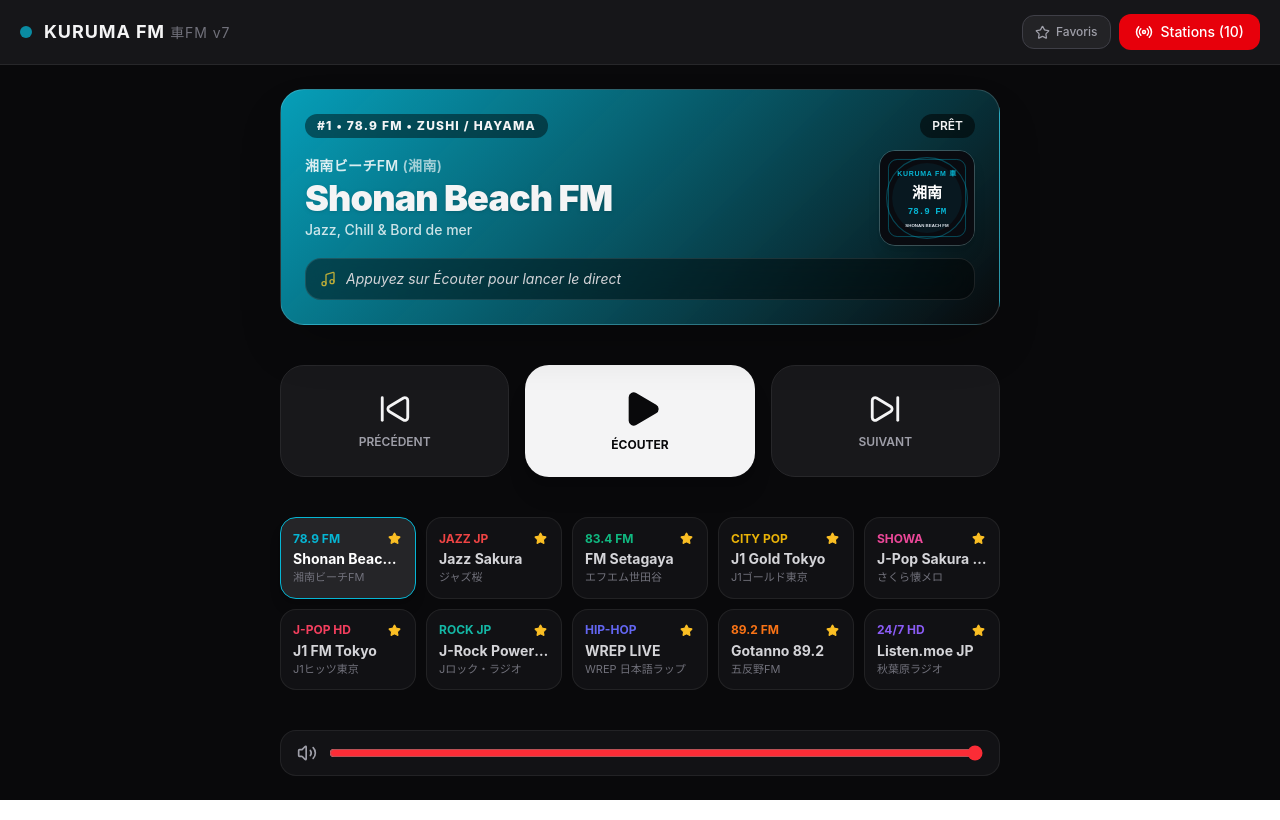
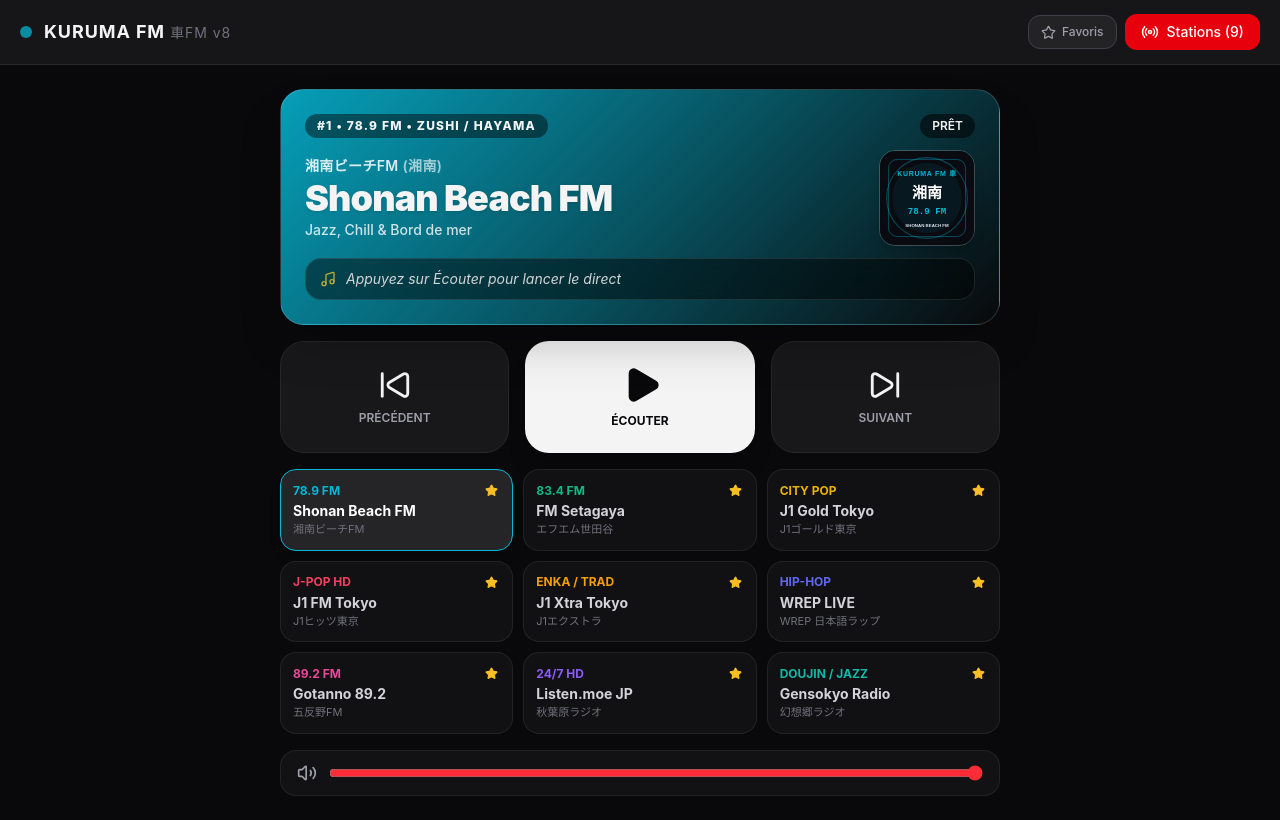
Before and after one commit to Moornn/kuruma-fm, a React (Vite) app: page / in a window 1280 px wide. Built offline with nearby package versions, Linux system fonts and the light colour scheme.

Commit message:
v8: Correction du zapping entre stations et suppression des coupures

```diff
--- a/src/App.jsx
+++ b/src/App.jsx
@@ -7,7 +7,7 @@ import {
 } from 'lucide-react';
 
 // ============================================================================
-// 1. STATIONS PAR DÉFAUT V7 (FLUX VÉRIFIÉS + RELAIS TCP POUR TORONTOCAST)
+// 1. STATIONS PAR DÉFAUT V8 (FLUX DIRECTS STABLES EN PRIORITÉ)
 // ============================================================================
 const DEFAULT_STATIONS = [
   {
@@ -26,22 +26,8 @@ const DEFAULT_STATIONS = [
     isFavorite: true
   },
   {
-    id: 'jazz-sakura',
+    id: 'fm-setagaya',
     presetNumber: 2,
-    name: 'Jazz Sakura',
-    kanji: 'ジャズ桜',
-    frequency: 'JAZZ JP',
-    prefecture: 'Tokyo / Kyoto',
-    prefectureKanji: '桜',
-    genre: 'Japanese Jazz, Lounge & Bossa',
-    streamUrl: 'http://cast1.torontocast.com:2120/stream',
-    useProxy: true,
-    color: '#ef4444',
-    isFavorite: true
-  },
-  {
-    id: 'fm-setagaya',
-    presetNumber: 3,
     name: 'FM Setagaya',
     kanji: 'エフエム世田谷',
     frequency: '83.4 FM',
@@ -56,7 +42,7 @@ const DEFAULT_STATIONS = [
   },
   {
     id: 'j1-gold',
-    presetNumber: 4,
+    presetNumber: 3,
     name: 'J1 Gold Tokyo',
     kanji: 'J1ゴールド東京',
     frequency: 'CITY POP',
@@ -69,22 +55,8 @@ const DEFAULT_STATIONS = [
     isFavorite: true
   },
   {
-    id: 'jpop-sakura',
-    presetNumber: 5,
-    name: 'J-Pop Sakura 80s',
-    kanji: 'さくら懐メロ',
-    frequency: 'SHOWA',
-    prefecture: 'Tokyo',
-    prefectureKanji: '昭和',
-    genre: 'Classiques J-Pop 70s, 80s & 90s',
-    streamUrl: 'http://igor.torontocast.com:1710/stream',
-    useProxy: true,
-    color: '#ec4899',
-    isFavorite: true
-  },
-  {
     id: 'j1-hits',
-    presetNumber: 6,
+    presetNumber: 4,
     name: 'J1 FM Tokyo',
     kanji: 'J1ヒッツ東京',
     frequency: 'J-POP HD',
@@ -97,22 +69,22 @@ const DEFAULT_STATIONS = [
     isFavorite: true
   },
   {
-    id: 'jrock-powerplay',
-    presetNumber: 7,
-    name: 'J-Rock Powerplay',
-    kanji: 'Jロック・ラジオ',
-    frequency: 'ROCK JP',
-    prefecture: 'Osaka / Tokyo',
-    prefectureKanji: '大阪',
-    genre: 'Rock Japonais & Visual Kei',
-    streamUrl: 'http://kathy.torontocast.com:3340/stream',
-    useProxy: true,
-    color: '#14b8a6',
+    id: 'j1-xtra',
+    presetNumber: 5,
+    name: 'J1 Xtra Tokyo',
+    kanji: 'J1エクストラ',
+    frequency: 'ENKA / TRAD',
+    prefecture: 'Tokyo',
+    prefectureKanji: '日本',
+    genre: 'Enka, Kayōkyoku & Traditionnel',
+    streamUrl: 'https://jenny.torontocast.com:2000/stream/J1XTRA',
+    useProxy: false,
+    color: '#f59e0b',
     isFavorite: true
   },
   {
     id: 'wrep-live',
-    presetNumber: 8,
+    presetNumber: 6,
     name: 'WREP LIVE',
     kanji: 'WREP 日本語ラップ',
     frequency: 'HIP-HOP',
@@ -120,14 +92,14 @@ const DEFAULT_STATIONS = [
     prefectureKanji: '渋谷',
     genre: 'Japanese Hip-Hop & R&B',
     streamUrl: 'https://c13.radioboss.fm:18200/stream',
-    fallbackUrl: 'http://c13.radioboss.fm:8200/stream',
+    fallbackUrl: 'https://c13.radioboss.fm:8200/stream',
     useProxy: false,
     color: '#6366f1',
     isFavorite: true
   },
   {
     id: 'gotanno-fm',
-    presetNumber: 9,
+    presetNumber: 7,
     name: 'Gotanno 89.2',
     kanji: '五反野FM',
     frequency: '89.2 FM',
@@ -136,12 +108,12 @@ const DEFAULT_STATIONS = [
     genre: 'Indie Pop & J-Pop',
     streamUrl: 'https://radio.gotanno.love/;',
     useProxy: false,
-    color: '#f97316',
+    color: '#ec4899',
     isFavorite: true
   },
   {
     id: 'listen-moe',
-    presetNumber: 10,
+    presetNumber: 8,
     name: 'Listen.moe JP',
     kanji: '秋葉原ラジオ',
     frequency: '24/7 HD',
@@ -149,14 +121,29 @@ const DEFAULT_STATIONS = [
     prefectureKanji: '秋葉原',
     genre: 'J-Pop, Anime & Future Funk (Sans Pub)',
     streamUrl: 'https://listen.moe/stream',
+    fallbackUrl: 'https://listen.moe/fallback',
     useProxy: false,
     color: '#8b5cf6',
+    isFavorite: true
+  },
+  {
+    id: 'gensokyo-radio',
+    presetNumber: 9,
+    name: 'Gensokyo Radio',
+    kanji: '幻想郷ラジオ',
+    frequency: 'DOUJIN / JAZZ',
+    prefecture: 'Akihabara',
+    prefectureKanji: '幻想',
+    genre: 'Arrangements Jazz, Rock & Instrumental JP',
+    streamUrl: 'https://stream.gensokyoradio.net/3/',
+    useProxy: false,
+    color: '#14b8a6',
     isFavorite: true
   }
 ];
 
-const STORAGE_KEY = 'kuruma_fm_stations_v7';
-const LAST_STATION_KEY = 'kuruma_fm_last_station_v7';
+const STORAGE_KEY = 'kuruma_fm_stations_v8';
+const LAST_STATION_KEY = 'kuruma_fm_last_station_v8';
 
 const RADIO_BROWSER_MIRRORS = [
   'https://de1.api.radio-browser.info',
@@ -165,7 +152,7 @@ const RADIO_BROWSER_MIRRORS = [
 ];
 
 // ============================================================================
-// 2. ICÔNE ÉCRAN D'ACCUEIL IPHONE & POCHETTE DYNAMIQUE CARPLAY / BLUETOOTH
+// 2. ICÔNE ÉCRAN D'ACCUEIL IPHONE & POCHETTE CARPLAY
 // ============================================================================
 function injectIosHomeScreenIcon() {
   try {
@@ -249,7 +236,8 @@ function normalizeStation(st, idx) {
     genre: st.genre || 'Japanese Radio',
     streamUrl: url,
     fallbackUrl: st.fallbackUrl || '',
-    useProxy: Boolean(st.useProxy || url.startsWith('http://')),
+    // On utilise le relais uniquement pour les flux HTTP non chiffrés
+    useProxy: Boolean(url.startsWith('http://')),
     type: st.type || (url.includes('.m3u8') ? 'hls' : 'mp3'),
     color: (st.color && st.color.startsWith('#')) ? st.color : '#ef4444',
     isFavorite: typeof st.isFavorite === 'boolean' ? st.isFavorite : true
@@ -290,7 +278,6 @@ export default function App() {
   const [isMuted, setIsMuted] = useState(false);
   const [volume, setVolume] = useState(1);
 
-  // Recherche de radios en direct (Radio-Browser API ouverte)
   const [searchQuery, setSearchQuery] = useState('');
   const [searchResults, setSearchResults] = useState([]);
   const [searchLoading, setSearchLoading] = useState(false);
@@ -303,9 +290,16 @@ export default function App() {
   const audioRef = useRef(null);
   const hlsRef = useRef(null);
   const reconnectTimerRef = useRef(null);
-  const triedProxyRef = useRef(false);
+  const waitingTimerRef = useRef(null);
+
+  // Verrous synchrones pour éviter tout conflit lors du changement rapide de radio
+  const playRequestIdRef = useRef(0);
+  const isManualStopRef = useRef(true);
+  const activeStationRef = useRef(null);
+  const usingFallbackRef = useRef(false);
 
   const currentStation = stations[currentIndex] || stations[0];
+  activeStationRef.current = currentStation;
 
   useEffect(() => {
     injectIosHomeScreenIcon();
@@ -321,14 +315,14 @@ export default function App() {
     }
   }, [currentStation]);
 
-  // Récupération du Titre et de l'Artiste toutes les 15 secondes
+  // Récupération du Titre & Artiste (espacée à 30s pour ne jamais perturber le flux)
   const fetchNowPlaying = useCallback(async (station) => {
-    if (!station?.streamUrl) return;
+    if (!station?.streamUrl || isManualStopRef.current) return;
     try {
       const res = await fetch(`/api/nowplaying?url=${encodeURIComponent(station.streamUrl)}`);
       if (!res.ok) return;
       const data = await res.json();
-      if (data && data.raw) {
+      if (data && data.raw && activeStationRef.current?.id === station.id) {
         setNowPlaying({
           title: data.title || data.raw,
           artist: data.artist || '',
@@ -336,21 +330,22 @@ export default function App() {
         });
       }
     } catch {
-      // Ignore si la station ne diffuse pas de métadonnées ICY
+      // Ignore silencieusement
     }
   }, []);
 
   useEffect(() => {
     setNowPlaying({ title: '', artist: '', raw: '' });
-    if (!isPlaying || !currentStation) return;
+    if (!isPlaying || status !== 'playing' || !currentStation) return;
 
-    fetchNowPlaying(currentStation);
-    const interval = setInterval(() => {
-      fetchNowPlaying(currentStation);
-    }, 15000);
+    const initialTimer = setTimeout(() => fetchNowPlaying(currentStation), 2500);
+    const interval = setInterval(() => fetchNowPlaying(currentStation), 30000);
 
-    return () => clearInterval(interval);
-  }, [isPlaying, currentStation, fetchNowPlaying]);
+    return () => {
+      clearTimeout(initialTimer);
+      clearInterval(interval);
+    };
+  }, [isPlaying, status, currentStation, fetchNowPlaying]);
 
   const destroyHls = () => {
     if (hlsRef.current) {
@@ -360,12 +355,15 @@ export default function App() {
   };
 
   const stopStream = useCallback(() => {
+    playRequestIdRef.current += 1;
+    isManualStopRef.current = true;
     clearTimeout(reconnectTimerRef.current);
+    clearTimeout(waitingTimerRef.current);
     destroyHls();
+
     if (audioRef.current) {
       audioRef.current.pause();
-      audioRef.current.removeAttribute('src');
-      audioRef.current.load();
+      audioRef.current.src = '';
     }
     setIsPlaying(false);
     setStatus('idle');
@@ -373,65 +371,87 @@ export default function App() {
     setNowPlaying({ title: '', artist: '', raw: '' });
   }, []);
 
-  const startStream = useCallback(async (stationToPlay, forceProxy = false) => {
+  const startStream = useCallback(async (stationToPlay, useBackup = false) => {
     if (!audioRef.current || !stationToPlay) return;
+
+    const reqId = ++playRequestIdRef.current;
+    isManualStopRef.current = false;
+    activeStationRef.current = stationToPlay;
+
     clearTimeout(reconnectTimerRef.current);
+    clearTimeout(waitingTimerRef.current);
     destroyHls();
 
-    const useRelay = forceProxy || stationToPlay.useProxy || stationToPlay.streamUrl.startsWith('http://');
-    triedProxyRef.current = useRelay;
+    const rawUrl = (useBackup && stationToPlay.fallbackUrl)
+      ? stationToPlay.fallbackUrl
+      : stationToPlay.streamUrl;
 
-    const targetUrl = useRelay
-      ? `/api/stream?url=${encodeURIComponent(stationToPlay.streamUrl)}`
-      : stationToPlay.streamUrl;
+    // Seuls les flux purement HTTP passent par /api/stream
+    const needsProxy = rawUrl.startsWith('http://');
+    const targetUrl = needsProxy
+      ? `/api/stream?url=${encodeURIComponent(rawUrl)}`
+      : rawUrl;
 
     setStatus('loading');
     setErrorMsg('');
     setIsPlaying(true);
 
-    audioRef.current.volume = isMuted ? 0 : volume;
-    audioRef.current.muted = isMuted;
+    const audio = audioRef.current;
+    audio.volume = isMuted ? 0 : volume;
+    audio.muted = isMuted;
 
-    const isHlsStream = stationToPlay.type === 'hls' || stationToPlay.streamUrl.includes('.m3u8');
+    const isHlsStream = stationToPlay.type === 'hls' || rawUrl.includes('.m3u8');
 
-    if (isHlsStream && Hls.isSupported() && !useRelay) {
+    if (isHlsStream && Hls.isSupported() && !needsProxy) {
       const hls = new Hls({ enableWorker: false });
       hlsRef.current = hls;
       hls.loadSource(targetUrl);
-      hls.attachMedia(audioRef.current);
+      hls.attachMedia(audio);
       hls.on(Hls.Events.MANIFEST_PARSED, async () => {
+        if (reqId !== playRequestIdRef.current) return;
         try {
-          await audioRef.current.play();
-          setStatus('playing');
-        } catch {
+          await audio.play();
+          if (reqId === playRequestIdRef.current) setStatus('playing');
+        } catch (err) {
+          if (err?.name === 'AbortError' || reqId !== playRequestIdRef.current) return;
           setStatus('error');
-          setErrorMsg('Cliquez sur Play');
+          setErrorMsg('Appuyez sur Play');
           setIsPlaying(false);
-        }
-      });
-      hls.on(Hls.Events.ERROR, (_, data) => {
-        if (data.fatal) {
-          hls.destroy();
-          setStatus('error');
-          setErrorMsg('Flux HLS indisponible');
         }
       });
       return;
     }
 
     try {
-      audioRef.current.src = targetUrl;
-      audioRef.current.load();
-      await audioRef.current.play();
-      setStatus('playing');
-    } catch {
-      if (!useRelay) {
+      // Interrompt proprement l'ancien flux avant de charger le nouveau
+      audio.pause();
+      audio.src = targetUrl;
+      audio.load();
+
+      await audio.play();
+      if (reqId === playRequestIdRef.current) {
+        setStatus('playing');
+        setErrorMsg('');
+      }
+    } catch (err) {
+      // Si l'utilisateur vient de cliquer sur une autre station, on ignore totalement l'interruption
+      if (reqId !== playRequestIdRef.current || isManualStopRef.current) return;
+      if (err && err.name === 'AbortError') return;
+
+      // Test de l'URL de secours si disponible
+      if (!useBackup && stationToPlay.fallbackUrl) {
+        usingFallbackRef.current = true;
         startStream(stationToPlay, true);
-      } else {
-        setStatus('error');
-        setErrorMsg('Reconnexion dans 5s...');
-        reconnectTimerRef.current = setTimeout(() => startStream(stationToPlay, true), 5000);
+        return;
       }
+
+      setStatus('error');
+      setErrorMsg('Reconnexion dans 5s...');
+      reconnectTimerRef.current = setTimeout(() => {
+        if (reqId === playRequestIdRef.current && !isManualStopRef.current) {
+          startStream(stationToPlay, false);
+        }
+      }, 5000);
     }
   }, [volume, isMuted]);
 
@@ -439,18 +459,17 @@ export default function App() {
     if (isPlaying || status === 'loading') {
       stopStream();
     } else {
-      triedProxyRef.current = false;
+      usingFallbackRef.current = false;
       startStream(currentStation, false);
     }
   }, [isPlaying, status, stopStream, startStream, currentStation]);
 
   const selectAndPlayStation = useCallback((idx) => {
-    triedProxyRef.current = false;
+    const targetStation = stations[idx];
+    if (!targetStation) return;
+    usingFallbackRef.current = false;
     setCurrentIndex(idx);
-    const targetStation = stations[idx];
-    if (targetStation) {
-      startStream(targetStation, false);
-    }
+    startStream(targetStation, false);
   }, [stations, startStream]);
 
   const nextStation = useCallback(() => {
@@ -461,7 +480,16 @@ export default function App() {
     selectAndPlayStation((currentIndex - 1 + stations.length) % stations.length);
   }, [currentIndex, stations.length, selectAndPlayStation]);
 
-  // Synchronisation Bluetooth Autoradio avec Titre & Artiste
+  useEffect(() => {
+    return () => {
+      isManualStopRef.current = true;
+      clearTimeout(reconnectTimerRef.current);
+      clearTimeout(waitingTimerRef.current);
+      destroyHls();
+    };
+  }, []);
+
+  // Synchronisation Bluetooth Autoradio
   useEffect(() => {
     if ('mediaSession' in navigator && currentStation) {
       const artworkUri = generateCarArtworkDataUri(currentStation, nowPlaying.title);
@@ -478,14 +506,13 @@ export default function App() {
         ]
       });
 
-      navigator.mediaSession.setActionHandler('play', () => startStream(currentStation, triedProxyRef.current));
+      navigator.mediaSession.setActionHandler('play', () => startStream(currentStation, usingFallbackRef.current));
       navigator.mediaSession.setActionHandler('pause', stopStream);
       navigator.mediaSession.setActionHandler('previoustrack', prevStation);
       navigator.mediaSession.setActionHandler('nexttrack', nextStation);
     }
   }, [currentStation, nowPlaying, startStream, stopStream, prevStation, nextStation]);
 
-  // Recherche directe dans l'annuaire mondial Radio-Browser (sans blocage Cloudflare)
   const performDirectorySearch = async (paramsObj) => {
     setSearchLoading(true);
     setSearchError('');
@@ -502,19 +529,22 @@ export default function App() {
         const res = await fetch(`${mirror}/json/stations/search?${qs}`);
         if (res.ok) {
           const data = await res.json();
-          const valid = (data || []).filter(item => item.url_resolved && !item.url_resolved.includes('radiko.jp'));
+          // On privilégie les flux HTTPS directs pour une stabilité maximale
+          const valid = (data || []).filter(
+            item => item.url_resolved && !item.url_resolved.includes('radiko.jp')
+          );
           setSearchResults(valid);
           if (valid.length === 0) {
-            setSearchError('Aucune station trouvée pour cette recherche.');
+            setSearchError('Aucune station trouvée.');
           }
           setSearchLoading(false);
           return;
         }
       } catch {
-        // Passe automatiquement au serveur miroir suivant
+        // Miroir suivant
       }
     }
-    setSearchError('Impossible de joindre l’annuaire radio. Vérifiez votre connexion.');
+    setSearchError('Impossible de joindre l’annuaire radio.');
     setSearchLoading(false);
   };
 
@@ -548,7 +578,6 @@ export default function App() {
       prefectureKanji: item.countrycode === 'JP' ? '日本' : 'WEB',
       genre: item.tags ? item.tags.split(',').slice(0, 3).join(', ') : 'Radio Stream',
       streamUrl,
-      useProxy: streamUrl.startsWith('http://'),
       color: '#10b981',
       isFavorite: true
     }, stations.length);
@@ -605,19 +634,42 @@ export default function App() {
       <audio
         ref={audioRef}
         playsInline
-        onWaiting={() => setStatus('loading')}
+        preload="none"
+        onWaiting={() => {
+          // Évite d'afficher "Connexion..." sur des micro-coupures de moins de 1,5s
+          clearTimeout(waitingTimerRef.current);
+          waitingTimerRef.current = setTimeout(() => {
+            if (!isManualStopRef.current && isPlaying) {
+              setStatus('loading');
+            }
+          }, 1500);
+        }}
         onPlaying={() => {
+          clearTimeout(waitingTimerRef.current);
+          clearTimeout(reconnectTimerRef.current);
           setStatus('playing');
           setErrorMsg('');
         }}
         onError={() => {
-          if (!triedProxyRef.current && currentStation) {
-            startStream(currentStation, true);
-          } else if (isPlaying) {
-            setStatus('error');
-            setErrorMsg('Reconnexion...');
-            reconnectTimerRef.current = setTimeout(() => startStream(currentStation, true), 5000);
+          // Ignore toute erreur déclenchée par l'arrêt volontaire ou un changement de station
+          if (isManualStopRef.current || !isPlaying) return;
+          const st = activeStationRef.current;
+          const reqId = playRequestIdRef.current;
+
+          if (!usingFallbackRef.current && st?.fallbackUrl) {
+            usingFallbackRef.current = true;
+            startStream(st, true);
+            return;
           }
+
+          setStatus('error');
+          setErrorMsg('Reconnexion dans 5s...');
+          clearTimeout(reconnectTimerRef.current);
+          reconnectTimerRef.current = setTimeout(() => {
+            if (reqId === playRequestIdRef.current && !isManualStopRef.current && st) {
+              startStream(st, false);
+            }
+          }, 5000);
         }}
       />
 
@@ -628,7 +680,7 @@ export default function App() {
             style={{ backgroundColor: currentStation?.color || '#ef4444' }}
           />
           <h1 className="text-lg font-bold tracking-wider">
-            KURUMA FM <span className="text-zinc-500 font-normal text-sm">車FM v7</span>
+            KURUMA FM <span className="text-zinc-500 font-normal text-sm">車FM v8</span>
           </h1>
         </div>
 
@@ -702,7 +754,6 @@ export default function App() {
               />
             </div>
 
-            {/* Bandeau Titre & Artiste en direct */}
             <div className="z-10 bg-black/45 backdrop-blur-md rounded-2xl px-3.5 py-2.5 border border-white/10 flex items-center gap-2.5">
               <Music size={16} className="text-amber-300 shrink-0 animate-pulse" />
               <div className="truncate text-xs sm:text-sm">
@@ -715,7 +766,7 @@ export default function App() {
                   </>
                 ) : (
                   <span className="text-zinc-300 italic">
-                    {isPlaying ? 'En direct (titre en cours de récupération...)' : 'Appuyez sur Écouter pour lancer le direct'}
+                    {isPlaying ? 'Diffusion en direct' : 'Appuyez sur Écouter pour lancer le direct'}
                   </span>
                 )}
               </div>
@@ -756,7 +807,7 @@ export default function App() {
             </button>
           </div>
 
-          <div className="grid grid-cols-2 sm:grid-cols-5 gap-2.5">
+          <div className="grid grid-cols-2 sm:grid-cols-3 gap-2.5">
             {displayedStations.map((st) => {
               const realIdx = stations.findIndex(s => s.id === st.id);
               const isSelected = realIdx === currentIndex;
@@ -823,13 +874,11 @@ export default function App() {
         </main>
       ) : (
         <main className="flex-1 p-5 max-w-3xl mx-auto w-full space-y-6">
-          {/* Annuaire Mondial de Radios en Direct (Sans Pub) */}
           <div className="bg-zinc-900 p-4 rounded-2xl border border-emerald-500/30 space-y-3">
             <h3 className="font-bold text-sm text-emerald-400 flex items-center gap-2">
               <Globe size={17} /> Explorer & Importer des Radios (Flux directs sans pub)
             </h3>
 
-            {/* Filtres rapides en 1 clic */}
             <div className="flex flex-wrap gap-2">
               <button
                 type="button"
@@ -854,13 +903,6 @@ export default function App() {
               </button>
               <button
                 type="button"
-                onClick={() => performDirectorySearch({ tag: 'jrock' })}
-                className="px-3 py-1.5 rounded-xl bg-zinc-800 hover:bg-zinc-700 text-xs font-bold text-zinc-200 transition"
-              >
-                🎸 J-Rock
-              </button>
-              <button
-                type="button"
                 onClick={() => performDirectorySearch({ tag: 'anime' })}
                 className="px-3 py-1.5 rounded-xl bg-zinc-800 hover:bg-zinc-700 text-xs font-bold text-zinc-200 transition"
               >
@@ -871,7 +913,7 @@ export default function App() {
             <form onSubmit={handleSearchSubmit} className="flex gap-2">
               <input
                 type="text"
-                placeholder="Rechercher par nom (ex: Shonan, Tokyo, Sakura, Jazz, Asia Dream...)"
+                placeholder="Rechercher par nom (ex: Shonan, Tokyo, Jazz...)"
                 value={searchQuery}
                 onChange={e => setSearchQuery(e.target.value)}
                 className="flex-1 bg-zinc-950 border border-zinc-800 rounded-xl px-3 py-2 text-sm"
@@ -899,7 +941,7 @@ export default function App() {
                       <div className="truncate flex-1">
                         <div className="font-bold text-sm text-zinc-100 truncate">{item.name}</div>
                         <div className="text-xs text-zinc-500 truncate">
-                          {item.country || 'Japon'} {item.bitrate ? `• ${item.bitrate} kbps` : ''} {item.tags ? `• ${item.tags}` : ''}
+                          {item.country || 'Japon'} {item.bitrate ? `• ${item.bitrate} kbps` : ''}
                         </div>
                       </div>
                       <div className="flex items-center gap-1.5 shrink-0">
@@ -931,9 +973,9 @@ export default function App() {
 
           <div className="flex items-center justify-between bg-zinc-900/90 p-4 rounded-2xl border border-zinc-800">
             <div>
-              <h3 className="font-bold text-sm text-zinc-200">Recharger les 10 stations par défaut (v7)</h3>
+              <h3 className="font-bold text-sm text-zinc-200">Recharger les 9 stations vérifiées (v8)</h3>
               <p className="text-xs text-zinc-400 mt-0.5">
-                Réinitialise la liste avec Jazz Sakura, J-Pop Sakura 80s, J-Rock Powerplay, etc.
+                Réinitialise la liste avec uniquement des flux HTTPS directs ultra-stables.
               </p>
             </div>
             <button
@@ -967,7 +1009,7 @@ export default function App() {
             </div>
             <input
               type="url"
-              placeholder="URL directe du flux (http:// ou https://)"
+              placeholder="URL directe du flux (https://...)"
               value={newStation.streamUrl}
               onChange={e => setNewStation({ ...newStation, streamUrl: e.target.value })}
               className="w-full bg-zinc-950 border border-zinc-800 rounded-xl px-3 py-2 text-sm"
```
Also changed, not shown: src/api/stream.js (+8 -5 lines).
